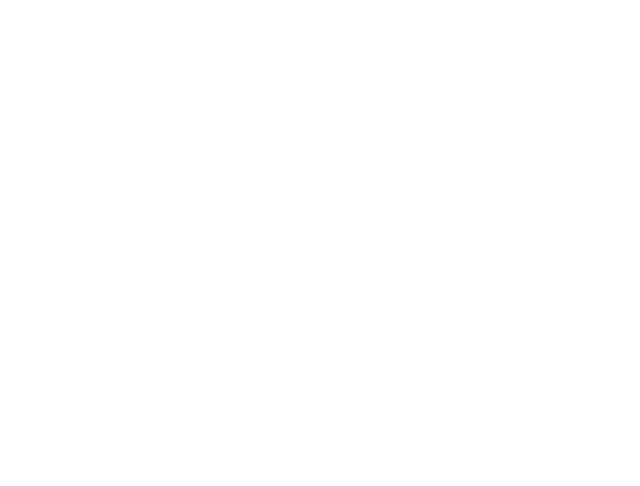
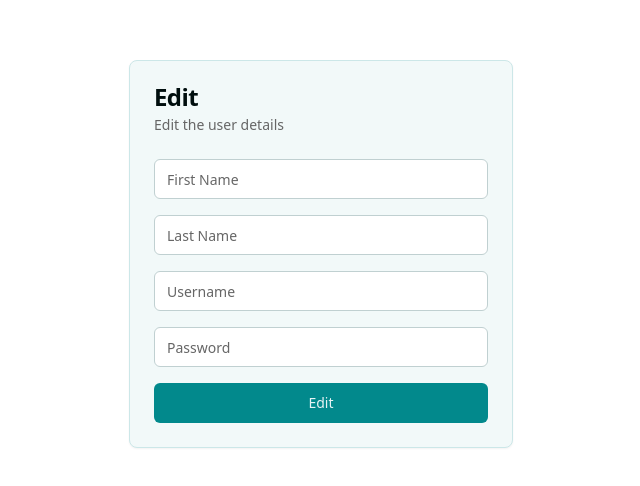
Before and after one commit to Samuelsf22/crud-react, a React (Vite) app: page /edit/1 in a window 1280 px wide. Before the commit this address had no page. Shown: the part 146-632 px from the top of the page, without its empty margins (319-959 px from the left). Built offline with nearby package versions, Linux system fonts and the light colour scheme; no server answers; sample sign-in values are in the browser's storage.

Commit message:
feat: add EditUser component

```diff
--- a/src/App.tsx
+++ b/src/App.tsx
@@ -3,6 +3,7 @@ import Login from "./components/auth/Login";
 import Layout from "./layout/Layout";
 import CreateUser from "./components/auth/CreateUser";
 import ProtectedRoute from "./components/utils/ProtectedRoute";
+import EditUser from "./components/user/EditUser";
 
 export default function App() {
   const auth = !!localStorage.getItem("auth_token");
@@ -17,6 +18,7 @@ export default function App() {
             }
           >
             <Route path="/" element={<Layout />} />
+            <Route path="/edit/:public_id" element={<EditUser />} />
           </Route>
           <Route
             element={<ProtectedRoute canActivate={!auth} redirectPath="/" />}
--- /dev/null
+++ b/src/components/user/EditUser.tsx
@@ -0,0 +1,158 @@
+import { zodResolver } from "@hookform/resolvers/zod";
+import { useForm } from "react-hook-form";
+import { z } from "zod";
+
+import {
+  Form,
+  FormControl,
+  FormField,
+  FormItem,
+  FormMessage,
+} from "../ui/form";
+import { Input } from "../ui/input";
+import { Button } from "../ui/button";
+
+import {
+  Card,
+  CardContent,
+  CardDescription,
+  CardHeader,
+  CardTitle,
+} from "@/components/ui/card";
+import {
+  useGetUserByIdQuery,
+  useUpdateUserMutation,
+} from "@/features/user/userApi";
+import { useNavigate, useParams } from "react-router";
+import { useEffect } from "react";
+
+const CreateSchema = z.object({
+  first_name: z.string().min(2),
+  last_name: z.string().min(2),
+  username: z.string().min(2),
+  password: z.string().min(6),
+});
+
+export default function EditUser() {
+  const navigate = useNavigate();
+  const { public_id } = useParams<{ public_id: string }>();
+  const { data: user } = useGetUserByIdQuery(public_id ?? "");
+  const [updateUser, { isError, isSuccess }] = useUpdateUserMutation();
+  const form = useForm({
+    resolver: zodResolver(CreateSchema),
+  });
+
+  useEffect(() => {
+    if (user) {
+      form.reset({
+        first_name: user.first_name,
+        last_name: user.last_name,
+        username: user.username,
+        password: "",
+      });
+    }
+  }, [user, form]);
+
+  const onSubmit = form.handleSubmit(() => {
+    const first_name = form.getValues("first_name");
+    const last_name = form.getValues("last_name");
+    const username = form.getValues("username");
+    const password = form.getValues("password");
+    updateUser({
+      public_id: public_id!,
+      user: { first_name, last_name, username, password },
+    });
+  });
+
+  useEffect(() => {
+    if (isSuccess) {
+      navigate("/");
+    }
+  }, [isSuccess, navigate]);
+
+  if (!public_id) return null;
+
+  return (
+    <div className="h-screen flex items-center justify-center p-4 xl:p-0">
+      <Card className="max-w-sm w-full">
+        <CardHeader>
+          <CardTitle>Edit</CardTitle>
+          <CardDescription>Edit the user details</CardDescription>
+        </CardHeader>
+        <CardContent>
+          <Form {...form}>
+            <form onSubmit={onSubmit} className="space-y-4">
+              <FormField
+                name="first_name"
+                control={form.control}
+                render={({ field }) => (
+                  <FormItem>
+                    <FormControl>
+                      <Input type="text" placeholder="First Name" {...field} />
+                    </FormControl>
+                    <FormMessage />
+                  </FormItem>
+                )}
+              />
+              <FormField
+                name="last_name"
+                control={form.control}
+                render={({ field }) => (
+                  <FormItem>
+                    <FormControl>
+                      <Input type="text" placeholder="Last Name" {...field} />
+                    </FormControl>
+                    <FormMessage />
+                  </FormItem>
+                )}
+              />
+              <FormField
+                name="username"
+                control={form.control}
+                render={({ field }) => (
+                  <FormItem>
+                    <FormControl>
+                      <Input type="text" placeholder="Username" {...field} />
+                    </FormControl>
+                    <FormMessage />
+                  </FormItem>
+                )}
+              />
+              <FormField
+                name="password"
+                control={form.control}
+                render={({ field }) => (
+                  <FormItem>
+                    <FormControl>
+                      <Input
+                        type="password"
+                        placeholder="Password"
+                        {...field}
+                      />
+                    </FormControl>
+                    <FormMessage />
+                  </FormItem>
+                )}
+              />
+
+              {isError && (
+                <FormMessage className="text-center">
+                  Server error, please try again
+                </FormMessage>
+              )}
+              {isSuccess && (
+                <FormMessage className="text-center">Success</FormMessage>
+              )}
+
+              <footer className="flex justify-between">
+                <Button type="submit" className="w-full">
+                  Edit
+                </Button>
+              </footer>
+            </form>
+          </Form>
+        </CardContent>
+      </Card>
+    </div>
+  );
+}
--- a/src/components/user/UserColumns.tsx
+++ b/src/components/user/UserColumns.tsx
@@ -11,6 +11,7 @@ import {
 import { DataTableColumnHeader } from "../ui/data-table-column-header";
 import { EllipsisVertical } from "lucide-react";
 import { useDeleteUserMutation } from "@/features/user/userApi";
+import { useNavigate } from "react-router";
 
 export const UserColumns: ColumnDef<User>[] = [
   {
@@ -40,6 +41,7 @@ export const UserColumns: ColumnDef<User>[] = [
     accessorKey: "actions",
     cell: function ActionsCell({ row }) {
       const [deleteUser] = useDeleteUserMutation();
+      const navigate = useNavigate();
 
       return (
         <DropdownMenu>
@@ -50,13 +52,21 @@ export const UserColumns: ColumnDef<User>[] = [
           </DropdownMenuTrigger>
           <DropdownMenuContent className="w-56">
             <DropdownMenuLabel>Actions</DropdownMenuLabel>
-            <DropdownMenuItem>Edit</DropdownMenuItem>
-            <DropdownMenuItem onClick={() => deleteUser(row.getValue("public_id"))}>
+            <DropdownMenuItem
+              onClick={() =>
+                navigate(`/edit/${row.getValue("public_id")}`)
+              }
+            >
+              Edit
+            </DropdownMenuItem>
+            <DropdownMenuItem
+              onClick={() => deleteUser(row.getValue("public_id"))}
+            >
               Delete
             </DropdownMenuItem>
           </DropdownMenuContent>
         </DropdownMenu>
       );
     },
-  }
+  },
 ];
--- a/src/features/user/userApi.ts
+++ b/src/features/user/userApi.ts
@@ -24,6 +24,7 @@ const userApi = api.injectEndpoints({
         method: "PUT",
         body: user,
       }),
+      invalidatesTags: ["User"],
     }),
 
     deleteUser: builder.mutation({
```
